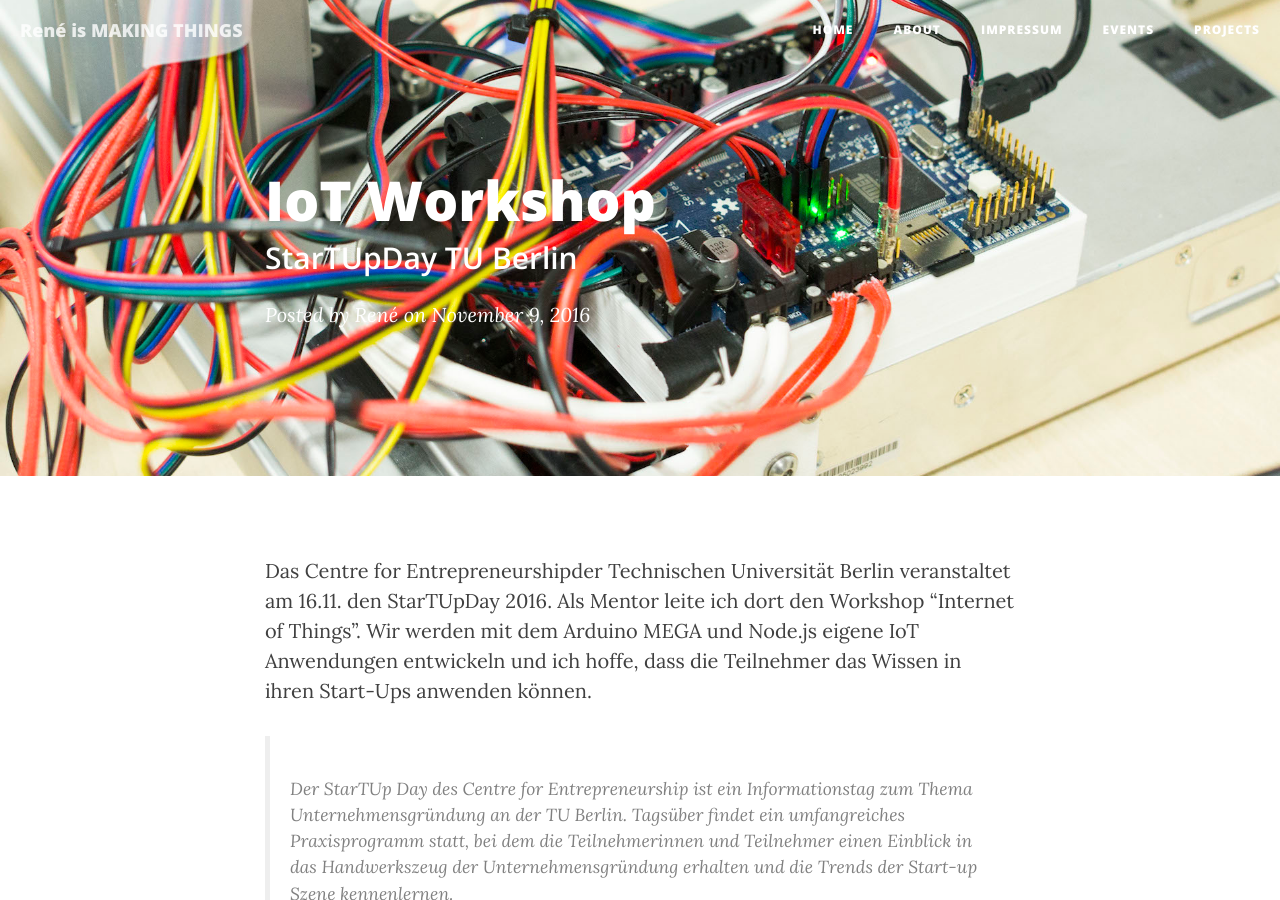
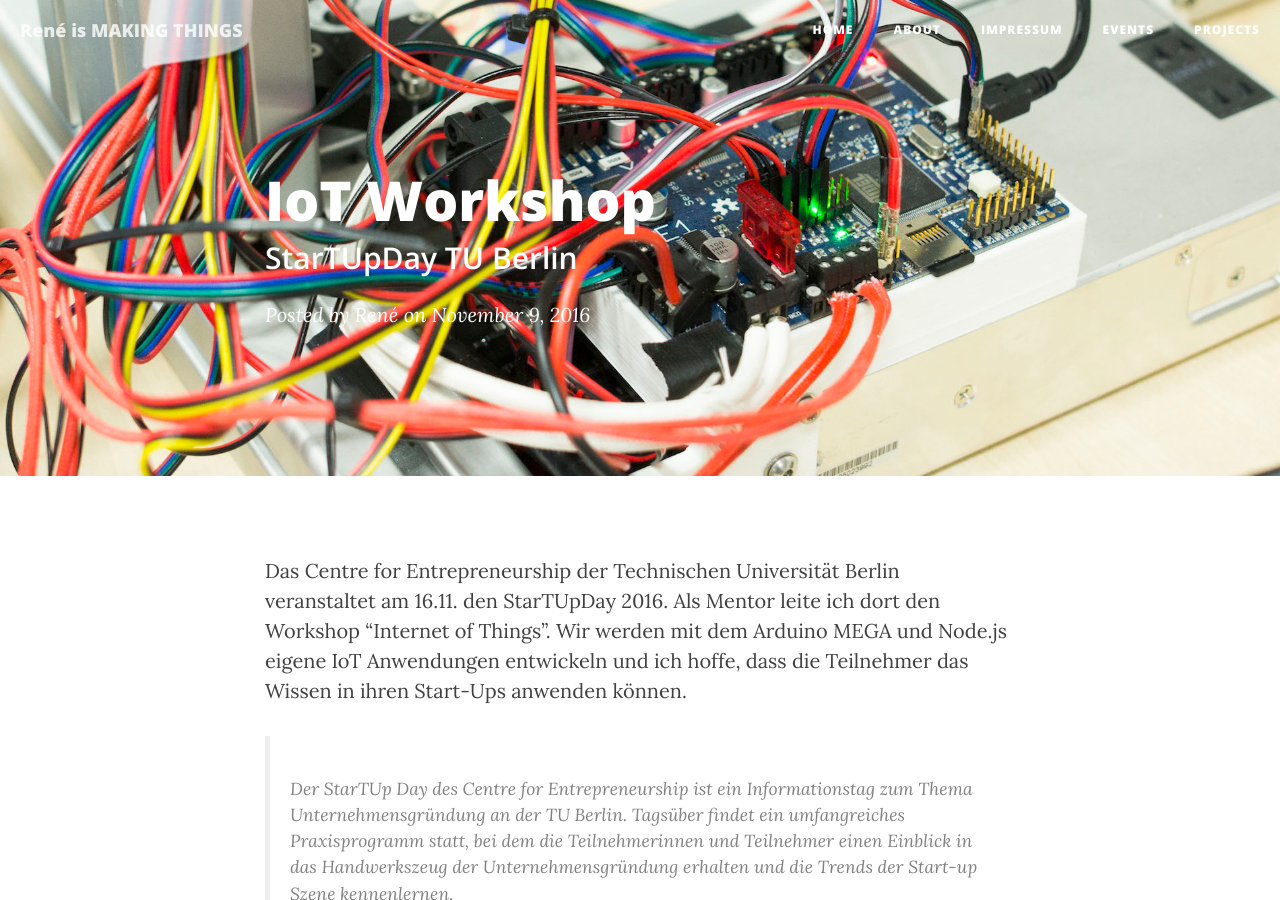
Before and after one commit to renebohne/renebohne.github.io, a Jekyll site: the page built from _posts/2016-11-09-IoTWorkshopTU.markdown, in a window 1280 px wide and 900 px high. Built offline with Jekyll 4.4.1, drawn with Linux system fonts in a browser that asks for light colours; nearby versions of some CDN libraries.

Commit message:
space
typo

```diff
--- a/_posts/2016-11-09-IoTWorkshopTU.markdown
+++ b/_posts/2016-11-09-IoTWorkshopTU.markdown
@@ -8,7 +8,7 @@ header-img: "img/bg-post2.jpg"
 tags: event workshop Berlin
 ---
 
-Das Centre for Entrepreneurshipder Technischen Universität Berlin veranstaltet am 16.11. den StarTUpDay 2016. Als Mentor leite ich dort den Workshop "Internet of Things".
+Das Centre for Entrepreneurship der Technischen Universität Berlin veranstaltet am 16.11. den StarTUpDay 2016. Als Mentor leite ich dort den Workshop "Internet of Things".
 Wir werden mit dem Arduino MEGA und Node.js eigene IoT Anwendungen entwickeln und ich hoffe, dass die Teilnehmer das Wissen in ihren Start-Ups anwenden können.
 
 > Der StarTUp Day des Centre for Entrepreneurship ist ein Informationstag zum Thema Unternehmensgründung an der TU Berlin. Tagsüber findet ein umfangreiches Praxisprogramm statt, bei dem die Teilnehmerinnen und Teilnehmer einen Einblick in das Handwerkszeug der Unternehmensgründung erhalten und die Trends der Start-up Szene kennenlernen.
```
